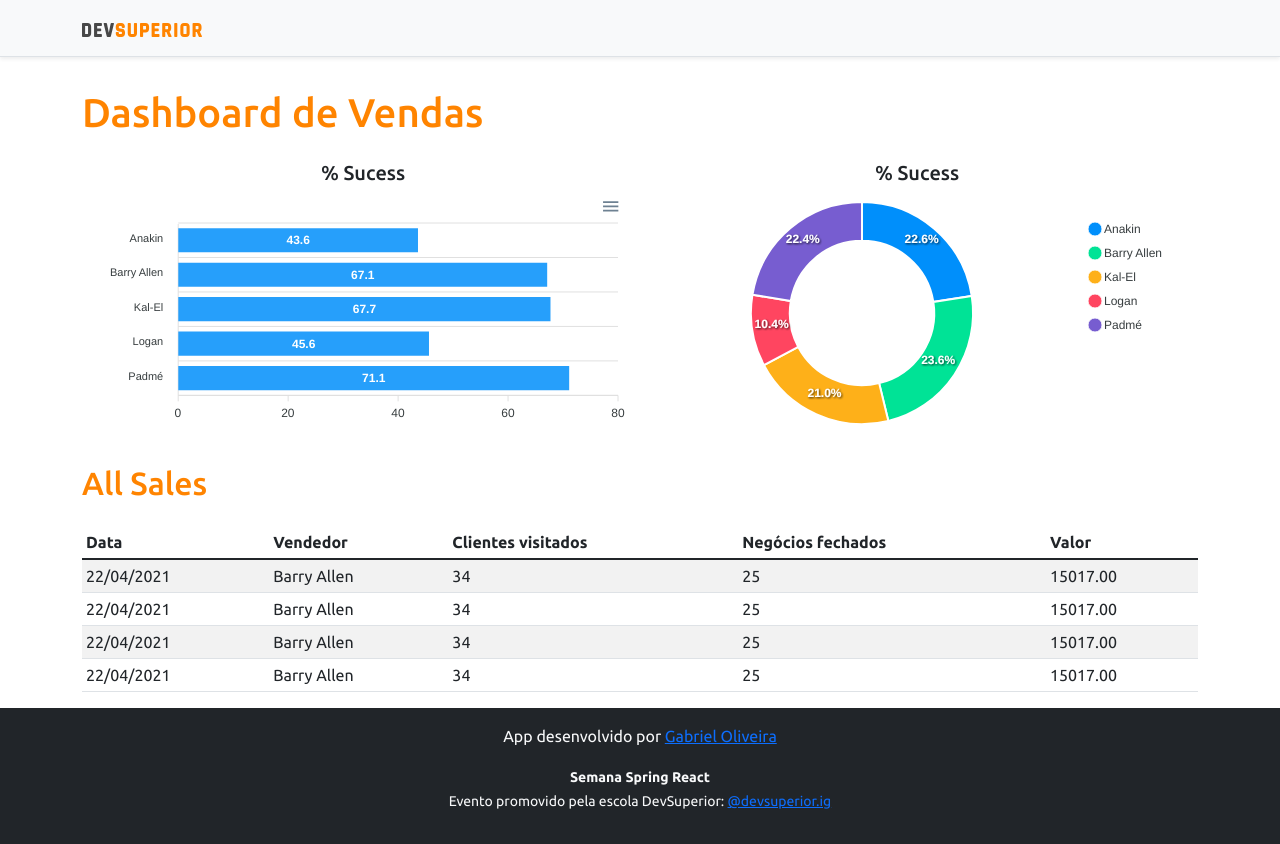
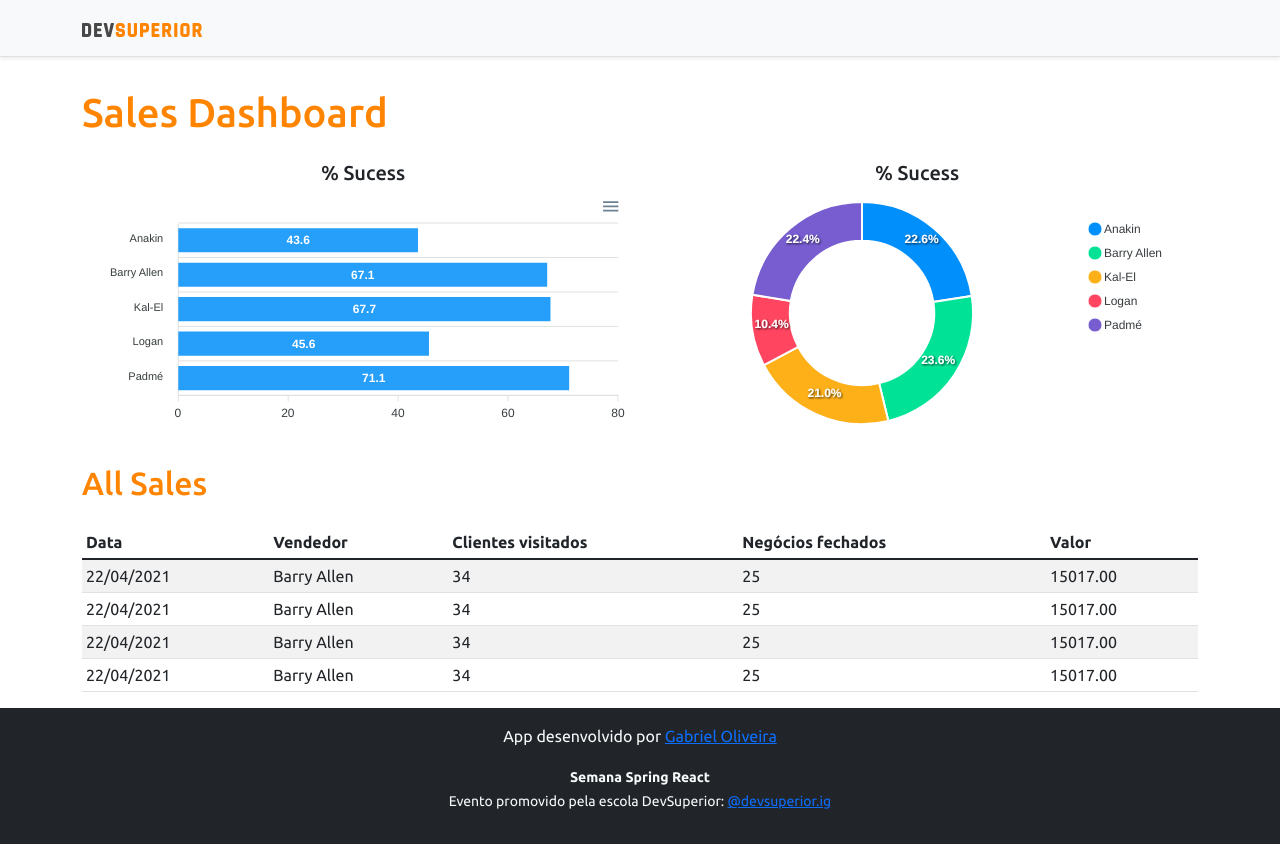
Before and after one commit to goliverpro/sales_project, a React (Create React App) app in the folder frontend/: page / in a window 1280 px wide. Built offline with nearby package versions, Linux system fonts and the light colour scheme.

Commit message:
Change tittle

```diff
--- a/frontend/src/App.tsx
+++ b/frontend/src/App.tsx
@@ -9,7 +9,7 @@
     <>
       <NavBar />
       <div className="container">
-        <h1 className="text-primary py-3">Dashboard de Vendas</h1>
+        <h1 className="text-primary py-3">Sales Dashboard</h1>
         <div className="row px-3">
               <div className = "col-sm-6">
                 <h5 className = "text-center text-secudary">% Sucess</h5>
```
